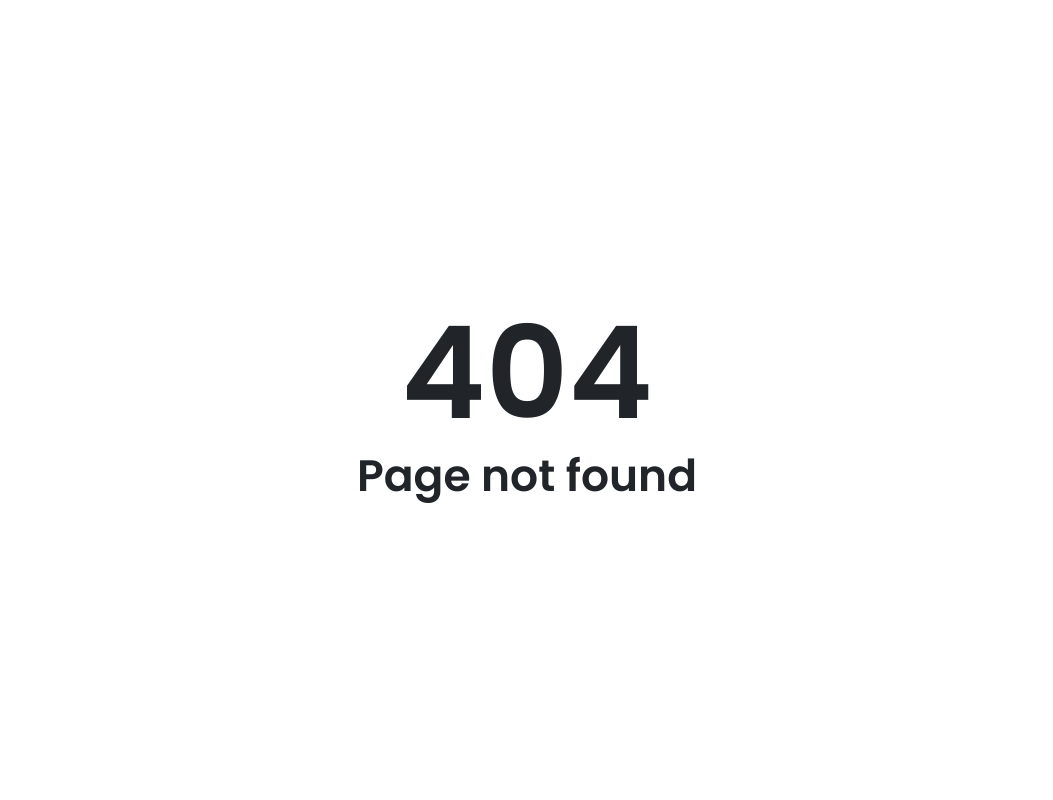
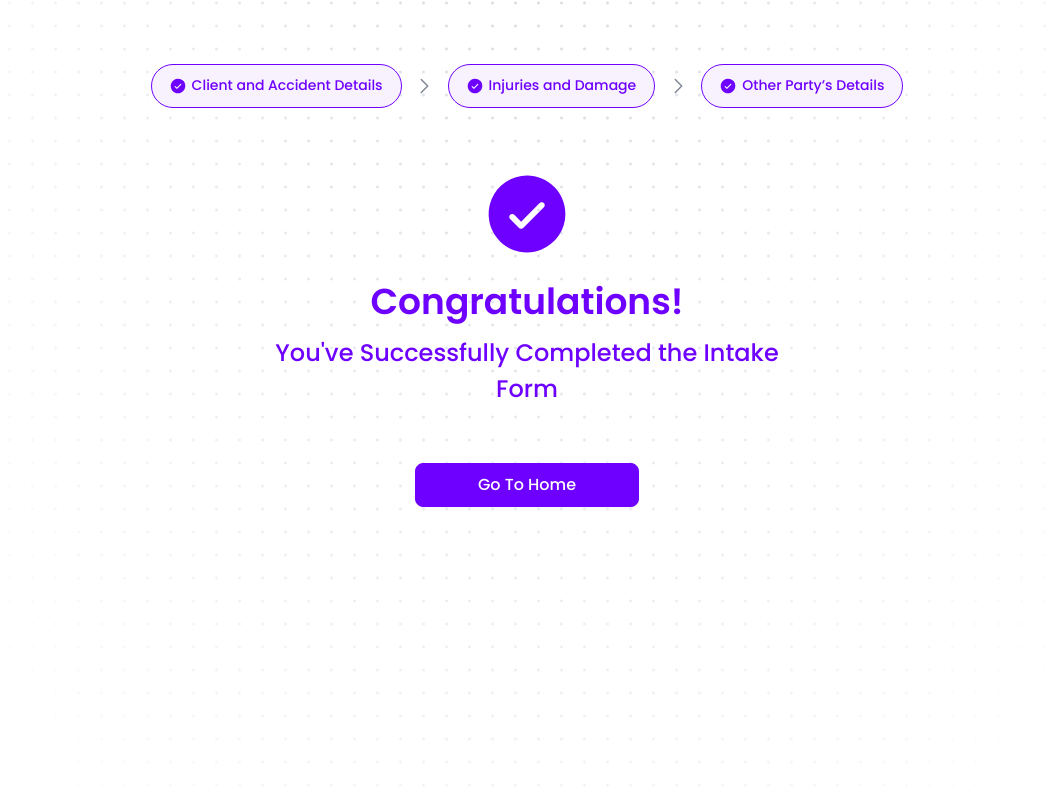
Before and after one commit to shahbaz760/nocred3, a React (Vite) app: page /thank-you in a window 1280 px wide. Before the commit this address had no page. Shown: the whole page, without its empty margins (113-1166 px from the left). Built offline with nearby package versions, Linux system fonts and the light colour scheme.

Commit message:
Fixed feedback changes

```diff
--- a/index.html
+++ b/index.html
@@ -5,6 +5,14 @@
     <link rel="icon" type="image/svg+xml" href="/icons/icon.svg" />
     <meta name="viewport" content="width=device-width, initial-scale=1.0" />
     <title>Attorney</title>
+    <script async src="https://www.googletagmanager.com/gtag/js?id=AW-11480708305">
+    </script>
+    <script>
+      window.dataLayer = window.dataLayer || [];
+      function gtag(){dataLayer.push(arguments);}
+      gtag('js', new Date());
+      gtag('config', 'AW-11480708305');
+    </script>
   </head>
   <body>
     <div id="root"></div>
--- a/src/App.tsx
+++ b/src/App.tsx
@@ -12,6 +12,7 @@ import Home from './pages/home';
 import NotFound from './pages/not-found';
 import PostCase from './pages/post-case';
 import './styles/App.scss';
+import ThankYou from './pages/post-case/thank you';
 
 function App() {
   return (
@@ -21,6 +22,7 @@ function App() {
         <Route path='/about' element={<About />} />
         <Route path='/contact' element={<Contact />} />
         <Route path='/post-case' element={<PostCase />} />
+        <Route path='/thank-you' element={<ThankYou />} />
         <Route path='/register' element={<SignUp />} />
         <Route path='/login' element={<Login />} />
         <Route path='/forgot-password' element={<ForgotPassword />} />
--- a/src/pages/home/explore/explore.tsx
+++ b/src/pages/home/explore/explore.tsx
@@ -6,14 +6,14 @@ import styles from './explore.module.scss';
 const ExplorePlatform = () => {
   const BoxesList = [
     {
-      image: '/images/home/explore1.svg',
+      image: '/images/home/explore.svg',
       heading: 'Save and Compare',
       description:
         "We're committed to ensuring you get the most reasonable legal rates available. Tap into our network of top attorneys who offer competitive contingency fees, meaning they only get paid if you win your case. We foster a competitive environment that drives down attorney fees, reducing a typical 33% rate to on average of 27% post settlement.",
       icon: <ExploreIcon1 />,
     },
     {
-      image: '/images/home/explore2.svg',
+      image: '/images/home/explore_legal.svg',
       heading: 'Transparent Legal Aid',
       description:
         "We're dedicated to guiding you transparently through your legal journey, from demystifying the settlement process to seamlessly connecting you with the right attorney. Our commitment to clarity ensures that you're fully informed at every step.",
--- a/src/pages/post-case/index.tsx
+++ b/src/pages/post-case/index.tsx
@@ -1,12 +1,12 @@
 import { useFormik } from 'formik';
 import React, { useState } from 'react';
 import { Container } from 'react-bootstrap';
-import { Link } from 'react-router-dom';
+import { useNavigate } from 'react-router-dom';
 import { toast } from 'sonner';
 import { ArrowRightIcon, CheckCircleFilledIcon } from '../../assets/svg';
 import { postCaseFormTemplate } from '../../components/emailTemplates';
 import { sendGridSubmitCall } from '../../services';
-import CustomButton from '../../theme/button';
+// import CustomButton from '../../theme/button';
 import {
   postCaseValidationStep1,
   postCaseValidationStep2,
@@ -66,6 +66,7 @@ const PostCase = () => {
     },
   });
 
+  const navigate = useNavigate();
   const formikStep3 = useFormik({
     initialValues: {
       company_name: '',
@@ -92,7 +93,8 @@ const PostCase = () => {
         formikStep2.resetForm();
         formikStep3.resetForm();
         scrollToTop();
-        setActiveStep(4);
+        navigate('/thank-you');
+        // setActiveStep(4);
       } else {
         toast.error('Something went wrong, Please try after sometime');
       }
@@ -158,19 +160,6 @@ const PostCase = () => {
                 setActiveStep={setActiveStep}
                 loading={loading}
               />
-            ) : activeStep === 4 ? (
-              <div className={styles.complete_view}>
-                <CheckCircleFilledIcon />
-                <div className={styles.text_content}>
-                  <h4>Congratulations!</h4>
-                  <h5>You've Successfully Completed the Intake Form.</h5>
-                </div>
-                <Link to='/' replace>
-                  <CustomButton className={styles.goHome_btn}>
-                    Go To Home
-                  </CustomButton>
-                </Link>
-              </div>
             ) : null}
           </Container>
         </div>
--- /dev/null
+++ b/src/pages/post-case/thank you/index.tsx
@@ -0,0 +1,53 @@
+import styles from '../thank you/thankyou.module.scss';
+import { Link } from 'react-router-dom';
+import CustomButton from '../../../theme/button';
+import { ArrowRightIcon, CheckCircleFilledIcon } from '../../../assets/svg';
+import Header from '../../../common/header';
+const ThankYou = () => {
+  return (
+    <>
+      <div className={styles.page_wrapper_bg}>
+        <div className='d-lg-none'>
+          <Header />
+        </div>
+        <div className={styles.form_steps}>
+          <p className={styles.single_tab}>
+            <CheckCircleFilledIcon />
+            Client and Accident Details
+          </p>
+          <span className={styles.arrowIcon}>
+            {' '}
+            <ArrowRightIcon />
+          </span>
+
+          <p className={styles.single_tab}>
+            <CheckCircleFilledIcon />
+            Injuries and Damage
+          </p>
+          <span className={styles.arrowIcon}>
+            <ArrowRightIcon />
+          </span>
+
+          <p className={styles.single_tab}>
+            <CheckCircleFilledIcon />
+            Other Party’s Details
+          </p>
+        </div>
+        <div className={styles.complete_view}>
+          <CheckCircleFilledIcon />
+          <div className={styles.text_content}>
+            <h4>Congratulations!</h4>
+            <h5>You've Successfully Completed the Intake Form</h5>
+          </div>
+          <Link to='/' replace>
+            <CustomButton className={styles.goHome_btn}>
+              Go To Home
+            </CustomButton>
+          </Link>
+        </div>
+      </div>
+    </>
+  );
+};
+
+export default ThankYou;
--- /dev/null
+++ b/src/pages/post-case/thank you/thankyou.module.scss
@@ -0,0 +1,79 @@
+@import 'src/styles/_var.scss';
+
+.page_wrapper_bg {
+  background-image: url('/images/postCase/dots_pattern.png');
+  min-height: 100vh;
+  background-attachment: fixed;
+  background-position: center;
+
+  .form_steps {
+    padding: var(--spacing-7xl) 0;
+    display: flex;
+    justify-content: center;
+    gap: var(--spacing-lg);
+    font-size: var(--f14);
+    font-weight: 500;
+    color: $primary;
+    align-items: center;
+    .arrowIcon {
+      width: 22px;
+      aspect-ratio: 1;
+      @include flexCenter;
+    }
+    @include max($lg) {
+      margin: var(--spacing-4xl) 0;
+    }
+
+    .single_tab {
+      border-radius: 50px;
+      padding: 10px 18px;
+      display: flex;
+      align-items: center;
+      color: $primary;
+      gap: 6px;
+      white-space: nowrap;
+      border: 1px solid var(--Purple, #6e00ff);
+      background: var(--purple-6, #f8f2ff);
+      &.active {
+        background-color: #f8f2ff;
+        color: $primary;
+        border-color: currentColor;
+      }
+    }
+    @include max($md) {
+      overflow-x: auto;
+      justify-content: initial;
+      padding: 10px;
+      .single_tab {
+        padding: 8.5px 18px;
+      }
+    }
+  }
+
+  .complete_view {
+    max-width: 544px;
+    margin: auto;
+    display: flex;
+    flex-direction: column;
+    align-items: center;
+    gap: var(--spacing-3xl);
+    text-align: center;
+    color: $primary;
+    .goHome_btn {
+      margin-top: var(--spacing-4xl);
+      min-width: 224px;
+    }
+    .text_content {
+      h4 {
+        margin-bottom: var(--spacing-lg);
+      }
+      h5 {
+        font-size: var(--f24);
+      }
+    }
+    svg {
+      width: 84px;
+      height: auto;
+    }
+  }
+}
```
Also changed, not shown: public/images/home/explore.svg (added), public/images/home/explore_legal.svg (added).
